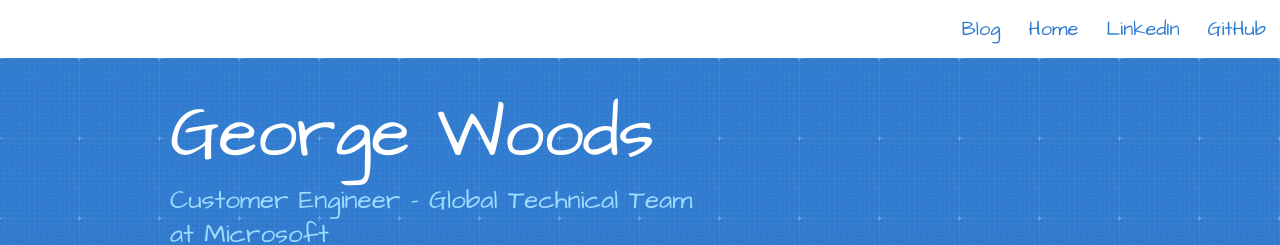
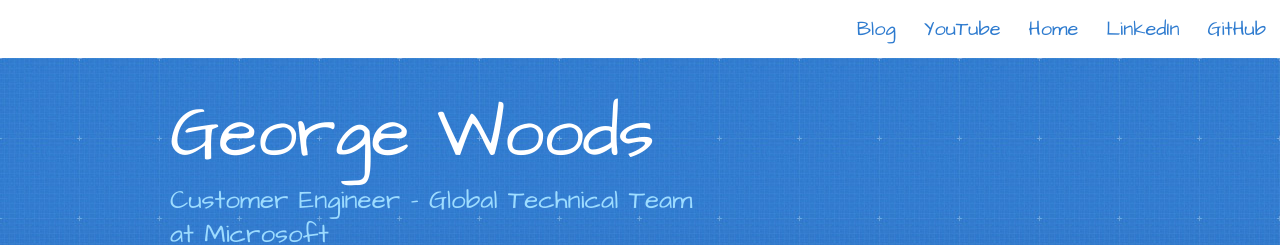
Before and after one commit to gvwoods/gvwoods.github.io, a Jekyll site: the page built from index.md, in a window 1280 px wide. Shown: the top 245 px of the page. Built offline with Jekyll 4.4.1, drawn with Linux system fonts in a browser that asks for light colours; our own code applies the rules of GitHub Pages for plain Markdown files.

Commit message:
Update default.html

```diff
--- a/_layouts/default.html
+++ b/_layouts/default.html
@@ -21,6 +21,7 @@
         <p class="link"> <a href="https://github.com/gvwoods/">GitHub</a>
          <a href="https://www.linkedin.com/in/gvwoods/">LinkedIn</a>
            <a href="https://gvwoods.github.io/">Home</a>
+          <a href="https://www.youtube.com/user/gvwoods/">YouTube</a>
        <a href="https://gvwoods.github.io/blog">Blog</a> </p>
        </div>
     <header>
```
